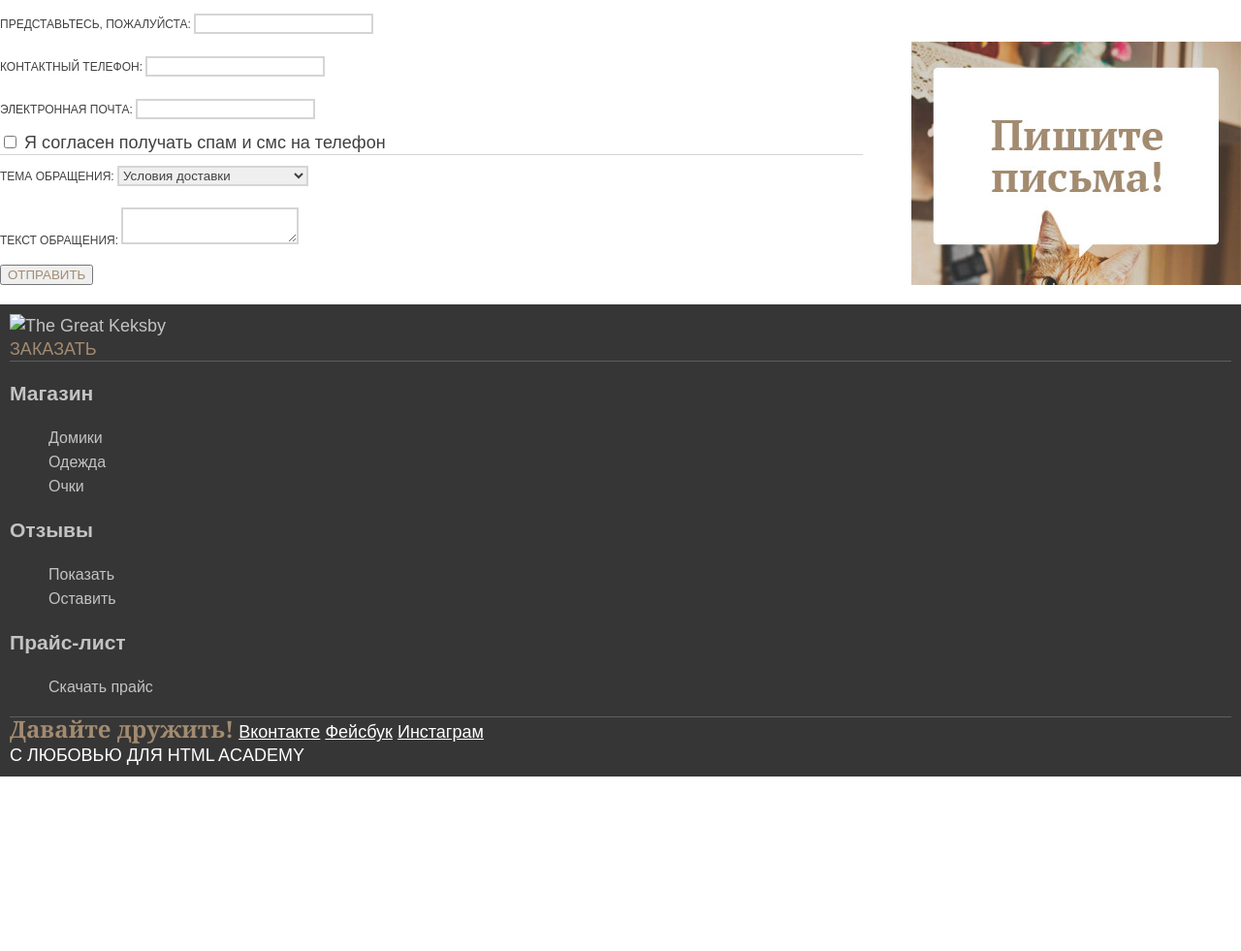
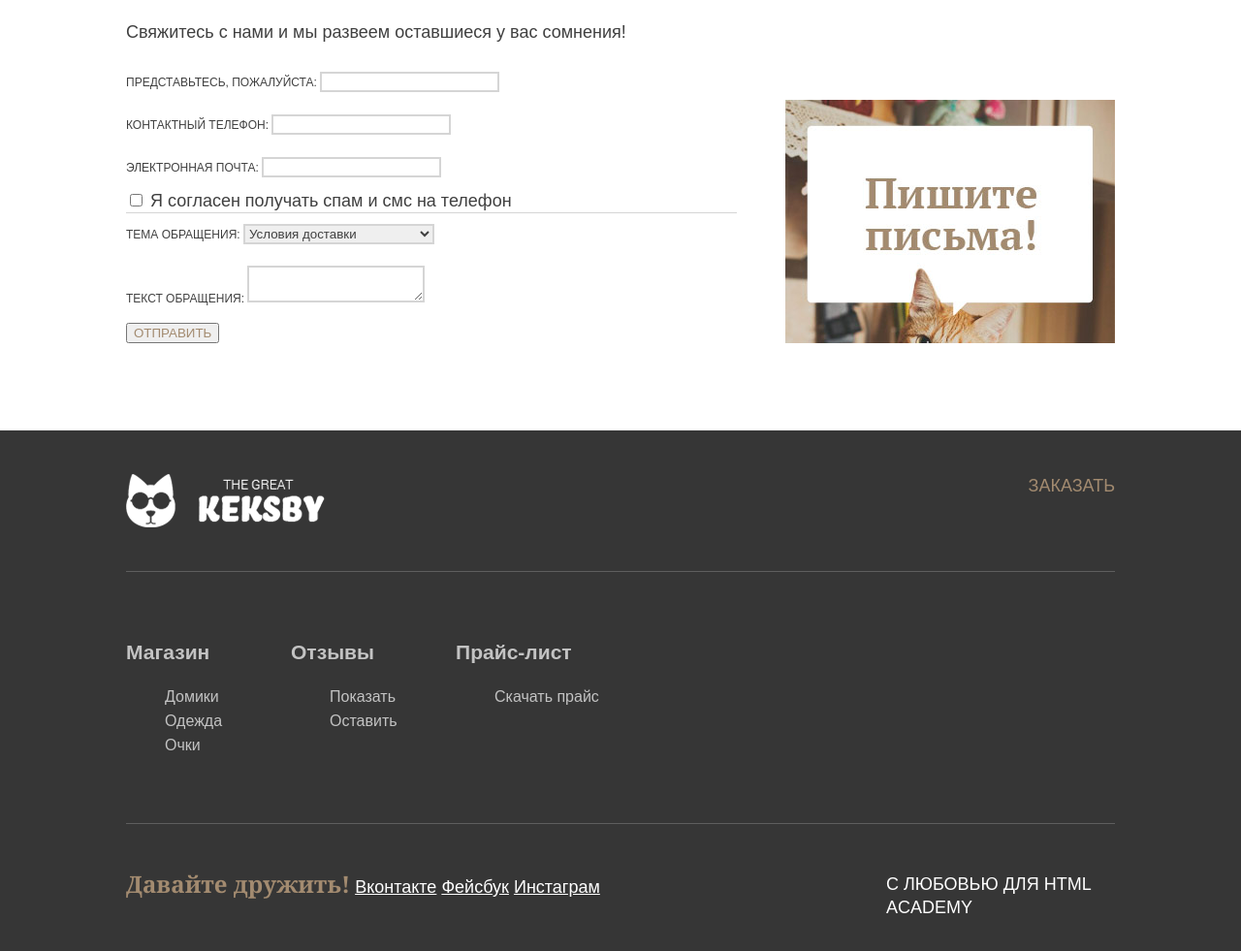
Before and after one commit to ar78ilnik/keksby, a plain HTML site: page index.html in a window 1280 px wide. Shown: the part 3320-4301 px from the top of the page at 97% size. Before the commit the page ends 4121 px from the top, so only its background shows below. Drawn offline with Linux system fonts and the light colour scheme; files whose address does not match are found by name.

Commit message:
End of floats change

```diff
--- a/css/style.css
+++ b/css/style.css
@@ -304,7 +304,12 @@ color:rgba(255,255,255,0.3);
     color: #000000;
 }
 
+.feedback {
+	padding: 60px 0 70px 0;
+}
+
 .feedback-form {
+	width: 630px;
     background-image: url('../imagenes/write.jpg');
     background-repeat: no-repeat;
     background-position: 100% 40px;
@@ -346,14 +351,38 @@ color:rgba(255,255,255,0.3);
 }
 
 .page-footer {
-    margin-top: 20px;
-    padding: 10px;
     background-color: #363636;
     color: #c3c3c3;
+    padding: 45px 0 50px 0;
+}
+
+.footer-top {
+	margin-bottom: 45px;
+}
+
+.footer-logo {
+    float: left;
+    width: 205px;
+    height: 55px;
+}
+
+.footer-middle {
+	padding-top: 50px;
+	margin-bottom: 50px;
+}
+
+.footer-bottom {
+	padding-top: 50px;
 }
 
 .footer-middle, .footer-bottom {
     border-top: 1px solid #5e5e5e;
+}
+
+.footer-menu {
+    float: left;
+    width: 150px;
+    margin-right: 20px;
 }
 
 .footer-menu ul:first-of-type li {
@@ -378,6 +407,11 @@ color:rgba(255,255,255,0.3);
     color: rgba(255, 255, 255, 0.3);
 }
 
+.footer-social {
+	width: 490px;
+	float: left;
+}
+
 .footer-social b {
     font-family: "Georgia", serif;
     font-size: 24px;
@@ -389,6 +423,8 @@ color:rgba(255,255,255,0.3);
 }
 
 .footer-copyright {
+	width: 236px;
+	float: right;
     color: #ffffff;
     text-transform: uppercase;
 }
--- a/index.html
+++ b/index.html
@@ -162,6 +162,7 @@
     </div>
 
     <div class="feedback">
+    <div class="container">
       <h2 class="section-title">Остались вопросы?</h2>
       <p class="feedback-tip">Свяжитесь с нами и мы развеем оставшиеся у вас сомнения!</p>
       <form class="feedback-form" action="/keksby-mail" method="post">
@@ -197,17 +198,19 @@
         </div>
         <input type="submit" class="btn" value="Отправить">
       </form>
+      </div>
     </div>
 
     <div class="page-footer">
-      <div class="footer-top">
+    <div class="container">
+      <div class="footer-top clearfix">
         <div class="footer-logo">
-          <img src="img/logo.png" alt="The Great Keksby" width="205" height="55">
+          <img src="imagenes/logo.png" alt="The Great Keksby">
         </div>
-        <a class="btn" href="#">Заказать</a>
+        <a class="btn btn-quick-order" href="#">Заказать</a>
       </div>
 
-      <div class="footer-middle">
+      <div class="footer-middle clearfix">
         <div class="footer-menu">
           <h3>Магазин</h3>
           <ul>
@@ -243,7 +246,7 @@
         </div>
       </div>
 
-      <div class="footer-bottom">
+      <div class="footer-bottom clearfix">
         <div class="footer-social">
           <b>Давайте дружить!</b>
           <a class="social-btn" href="https://vk.com/htmlacademy">Вконтакте</a>
@@ -258,6 +261,7 @@
           <a href="https://htmlacademy.ru">HTML Academy</a>
         </div>
       </div>
+      </div>
     </div>
 
   </body>
```
